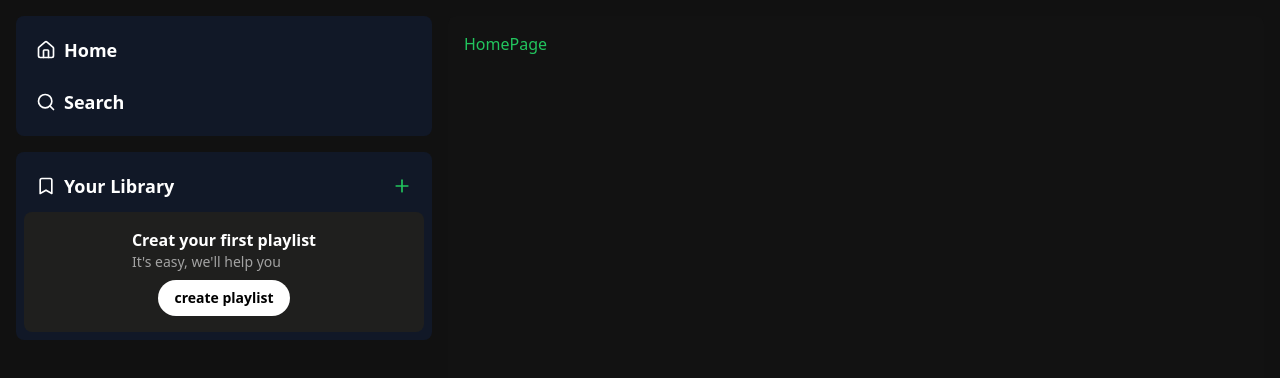
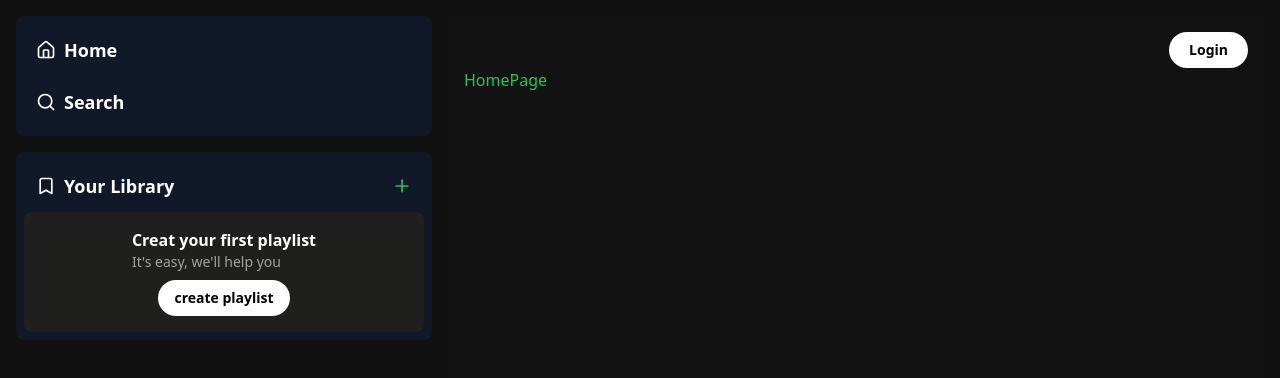
Before and after one commit to MayHyeyeonKim/MeloMay, a React (Vite) app: page / in a window 1280 px wide. Shown: the top 378 px of the page. Built offline with nearby package versions, Linux system fonts and the light colour scheme.

Commit message:
added Navbar

```diff
--- /dev/null
+++ b/src/common/components/LoginButton.tsx
@@ -0,0 +1,10 @@
+const LoginButton = () => {
+  return (
+    <>
+      <button className="bg-white rounded-full hover:scale-105 transition px-5 py-2 text-black text-sm font-bold">
+        Login
+      </button>
+    </>
+  );
+};
+export default LoginButton;
--- a/src/layout/AppLayout.tsx
+++ b/src/layout/AppLayout.tsx
@@ -1,6 +1,7 @@
 import { Outlet } from "react-router";
 import HomeAndSearch from "./components/HomeAndSearch";
 import YourLibrary from "./components/YourLibrary";
+import Navbar from "./components/Navbar";
 
 const AppLayout = () => {
   return (
@@ -20,6 +21,7 @@ const AppLayout = () => {
 
       {/* Main Content */}
       <div className="flex-1 p-4 bg-backgroundPager rounded-lg text-green-500">
+        <Navbar />
         <Outlet />
       </div>
     </div>
--- /dev/null
+++ b/src/layout/components/Navbar.tsx
@@ -0,0 +1,12 @@
+import LoginButton from "../../common/components/LoginButton";
+
+const Navbar = () => {
+  return (
+    <>
+      <div className="flex flex-row justify-end">
+        <LoginButton />
+      </div>
+    </>
+  );
+};
+export default Navbar;
```
